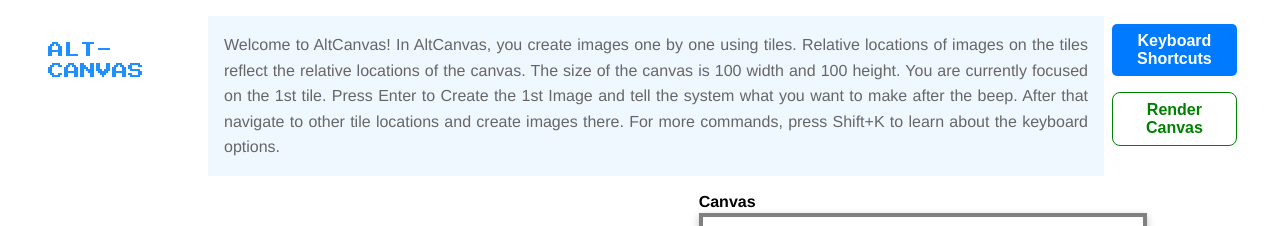
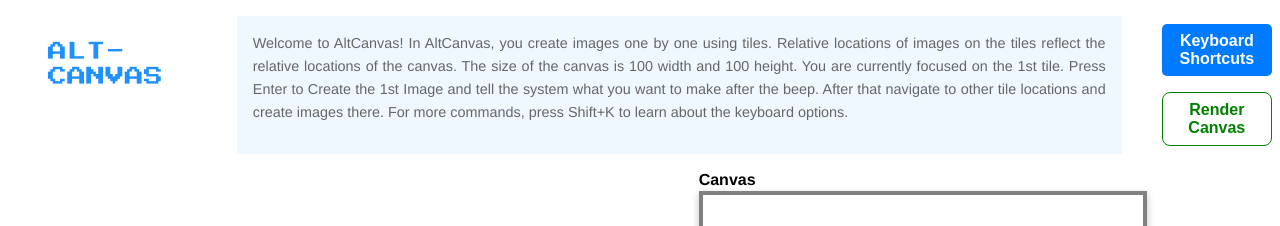
Before and after one commit to shljessie/text-tactile, a React (Create React App) app: page /sonic in a window 1280 px wide. Shown: the top 226 px of the page. Built offline with nearby package versions, Linux system fonts and the light colour scheme; no server answers.

Commit message:
update the screen size rendering

```diff
--- a/src/components/SonicTiles.jsx
+++ b/src/components/SonicTiles.jsx
@@ -1870,9 +1870,9 @@
 
       <div style={{display: 'flex', flexDirection:'row', marginTop: '1rem'}}>
         <div>
-          <h1 id="mainHeader" style={{ width:'20%',fontSize: '1rem', marginTop: '1rem', marginLeft:'3rem', color:'#1E90FF'}}>ALT-CANVAS</h1>
+          <h1 id="mainHeader" style={{ width:'20%',fontSize: '1.2rem', marginTop: '1rem', marginLeft:'3rem', color:'#1E90FF'}}>ALT-CANVAS</h1>
         </div>
-        <div aria-live="polite" style={{backgroundColor:'aliceblue', padding:'1rem', width:'70%'}}>
+        <div aria-live="polite" style={{backgroundColor:'aliceblue', padding:'1rem', width:'70%', fontSize:'0.9rem'}}>
           <p>
           Welcome to AltCanvas! In AltCanvas, you create images one by one using tiles.
           Relative locations of images on the tiles reflect the relative locations of the canvas.
@@ -1882,7 +1882,7 @@
 
           </p>
         </div>
-        <div style={{display: 'flex', flexDirection:'column', width:'11%'}}>
+        <div style={{display: 'flex', flexDirection:'column', width:'10%', marginLeft:'2rem'}}>
           <button  aria-label="Review Keyboard Shortcuts" aria-expanded="false" onClick={toggleInstructions} style={{ padding :'0.5rem', fontWeight:'800' }}>
             Keyboard Shortcuts
           </button>
```
